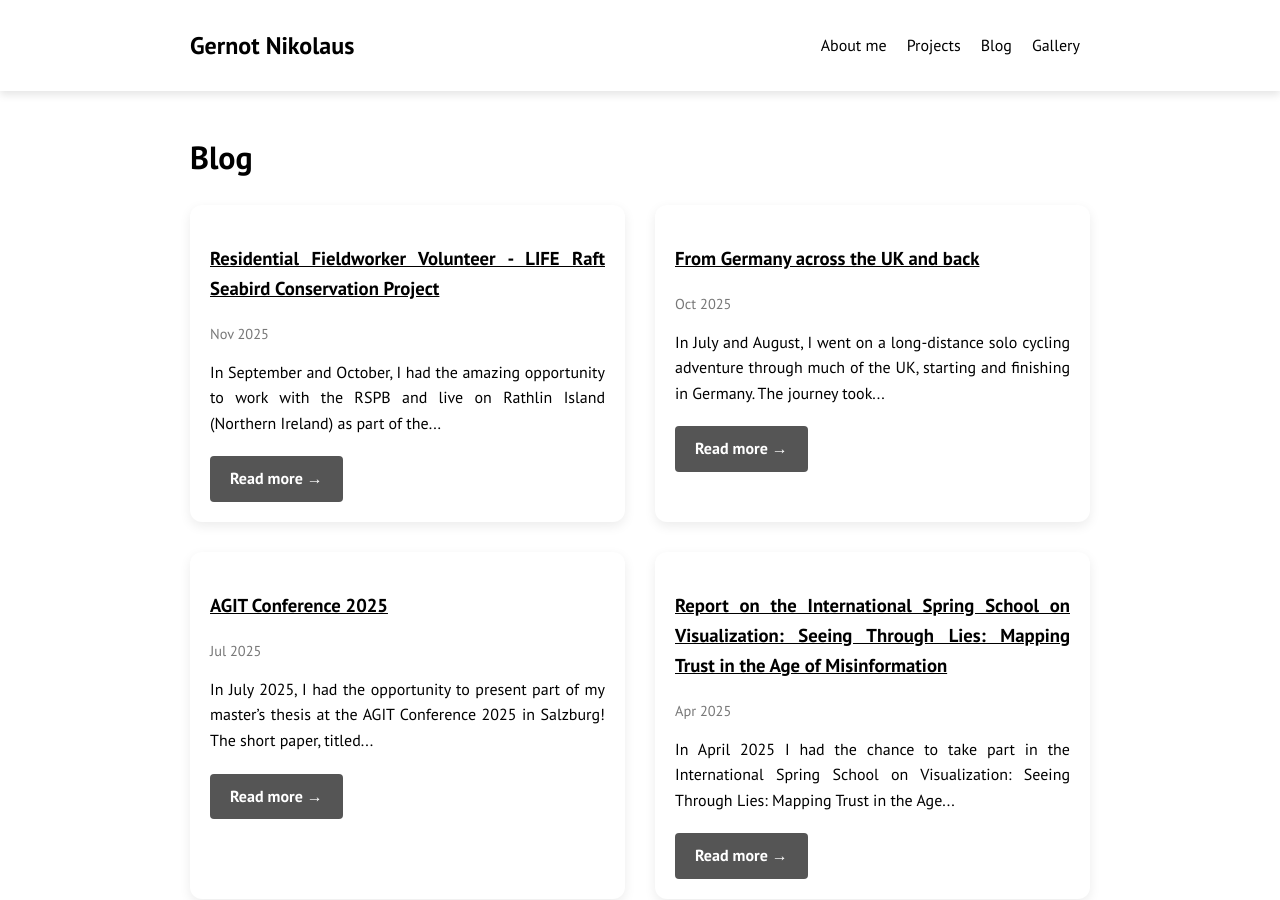
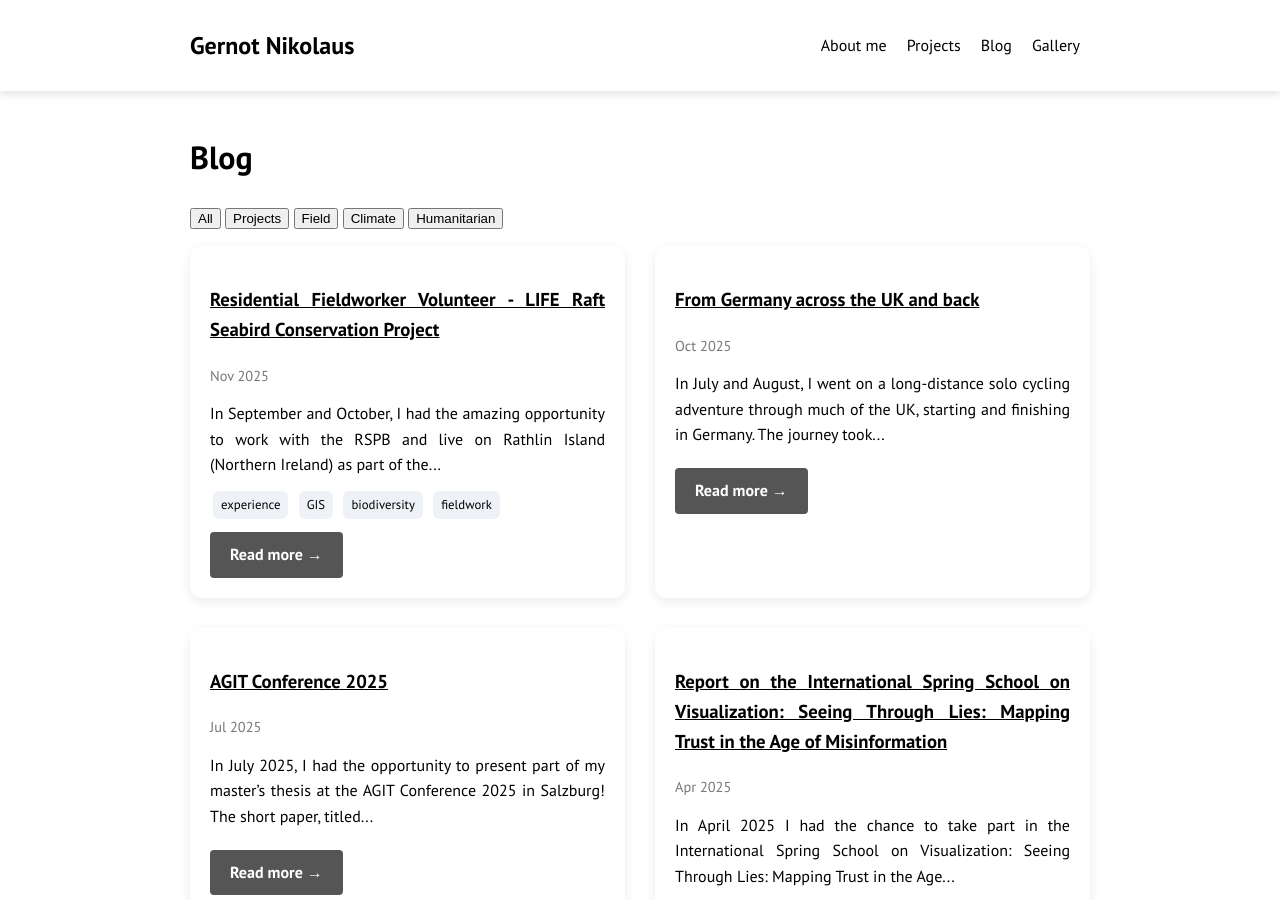
Before and after one commit to gernotnikolaus/gernotnikolaus.github.io, a Jekyll site: the page built from blog.md, in a window 1280 px wide and 900 px high. Built offline with Jekyll 4.4.1, drawn with Linux system fonts in a browser that asks for light colours; some of the changed text lies outside the part shown.

Commit message:
update project filter

```diff
--- a/_posts/2025-11-01-RSPB_FieldworkerVolunteer.md
+++ b/_posts/2025-11-01-RSPB_FieldworkerVolunteer.md
@@ -3,6 +3,7 @@ layout: default
 title: "Residential Fieldworker Volunteer - LIFE Raft Seabird Conservation Project"
 date: 2025-11-01
 categories: [blog]
+tags: [experience, GIS, biodiversity, fieldwork]
 permalink: /blog/RSPB_FieldworkerVolunteer
 ---
 
--- a/blog.md
+++ b/blog.md
@@ -2,6 +2,13 @@
 layout: default
 title: Blog
 ---
+
+<button onclick="filterPosts('all')">All</button>
+<button onclick="filterPosts('project')">Projects</button>
+<button onclick="filterPosts('fieldwork')">Field</button>
+<button onclick="filterPosts('climate')">Climate</button>
+<button onclick="filterPosts('humanitarian')">Humanitarian</button>
+
 <div class="portfolio-grid">
   {% assign sorted_posts = site.posts | sort: 'date' | reverse %}
   {% for post in sorted_posts %}
```
Also changed, not shown: _posts/2022-09-01-Togo.md (+1 -1 lines).
